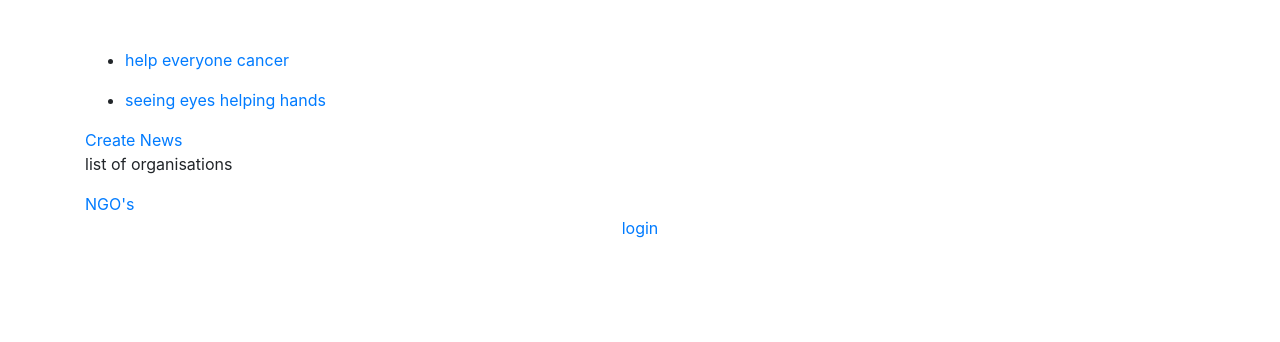
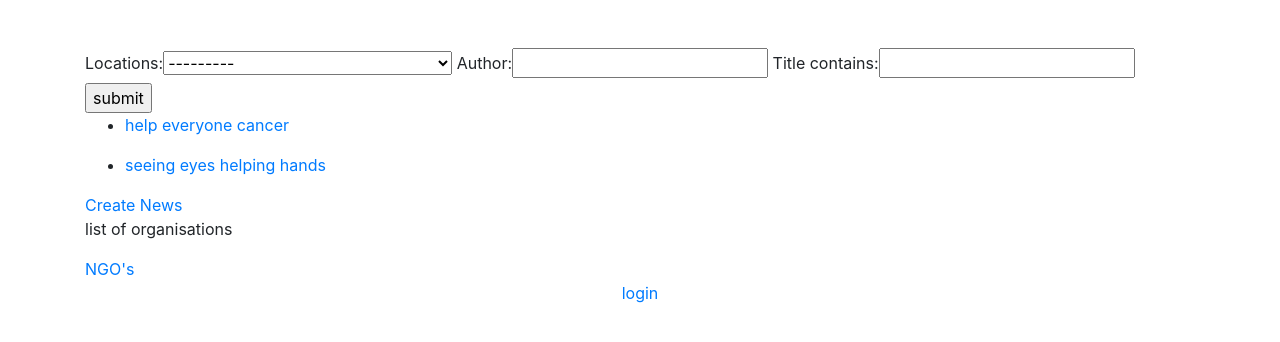
Before and after one commit to govindnarayan-singh/awaremeProject, a Django app: page /listFeed/ in a window 1280 px wide. Shown: the top 342 px of the page. Run offline with Django 3.2, Linux system fonts and the light colour scheme; data comes from the database, SQL or seed files in the repository; both versions use the stored data as it was after the commit; some libraries are stand-ins or nearby versions.

Commit message:
search,filter added to newsfeed

```diff
--- a/awareme/awareme/settings.py
+++ b/awareme/awareme/settings.py
@@ -43,6 +43,7 @@ INSTALLED_APPS = [
     'django.contrib.staticfiles',
     'awaremeapp',
     'phone_field',
+    'django_filters',
 ]
 
 MIDDLEWARE = [
--- /dev/null
+++ b/awareme/awaremeapp/filters.py
@@ -0,0 +1,10 @@
+import django_filters
+from django_filters import CharFilter
+from .models import *
+
+
+class newsFilter(django_filters.FilterSet):
+    title=CharFilter(field_name='title',lookup_expr='icontains')
+    class Meta:
+        model = OrgFeed
+        fields=('locations','author')
--- a/awareme/awaremeapp/models.py
+++ b/awareme/awaremeapp/models.py
@@ -36,6 +36,5 @@ class OrgFeed(models.Model):
     locations=models.CharField(choices=statesNunions,max_length=100)
     address=models.CharField(blank=True,null=True,max_length=500)
     start_datetime = models.DateTimeField(auto_now_add=True, null=True)
-
     def __str__(self):
         return self.title
--- a/awareme/awaremeapp/views.py
+++ b/awareme/awaremeapp/views.py
@@ -5,6 +5,7 @@ from .forms import *
 from django.http import HttpResponse
 from django.contrib.auth.decorators import login_required
 from django.contrib import messages
+from .filters import newsFilter
 
 # @login_required(login_url='login')
 def index(request):
@@ -81,7 +82,9 @@ def createFeed(request):
 
 def listFeed(request):
     feed=OrgFeed.objects.all()
-    context={'feed':feed}
+    filterNews = newsFilter(request.GET,queryset=feed)
+    feed=filterNews.qs
+    context={'feed':feed,'filterNews':filterNews}
     return render(request,'awaremeapp/list_feed.html',context)
 
 
--- a/awareme/templates/awaremeapp/list_feed.html
+++ b/awareme/templates/awaremeapp/list_feed.html
@@ -2,6 +2,12 @@
 {% block content %}
 <br>
 <br>
+<form method="GET">
+     {% csrf_token %}
+    {{filterNews.form}}
+    <input type="submit" value="submit">
+
+</form>
 {% for feeds in feed %}
 <ul>
     <li><a href="{% url 'newsFeed' feeds.id %}">{{feeds.title}}</a></li>
```
Also changed, not shown: awareme/awaremeapp/migrations/0022_orgfeed_search.py (added), awareme/db.sqlite3.
